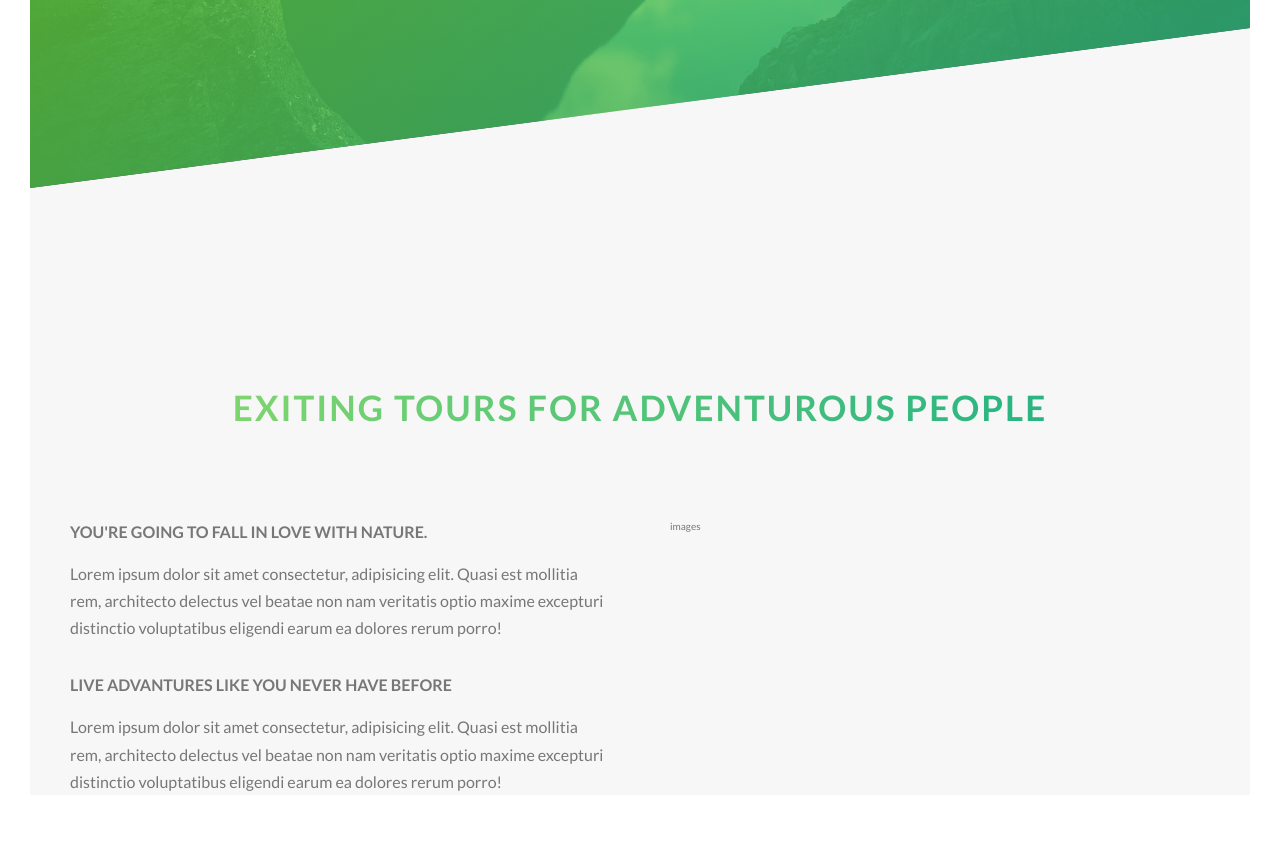
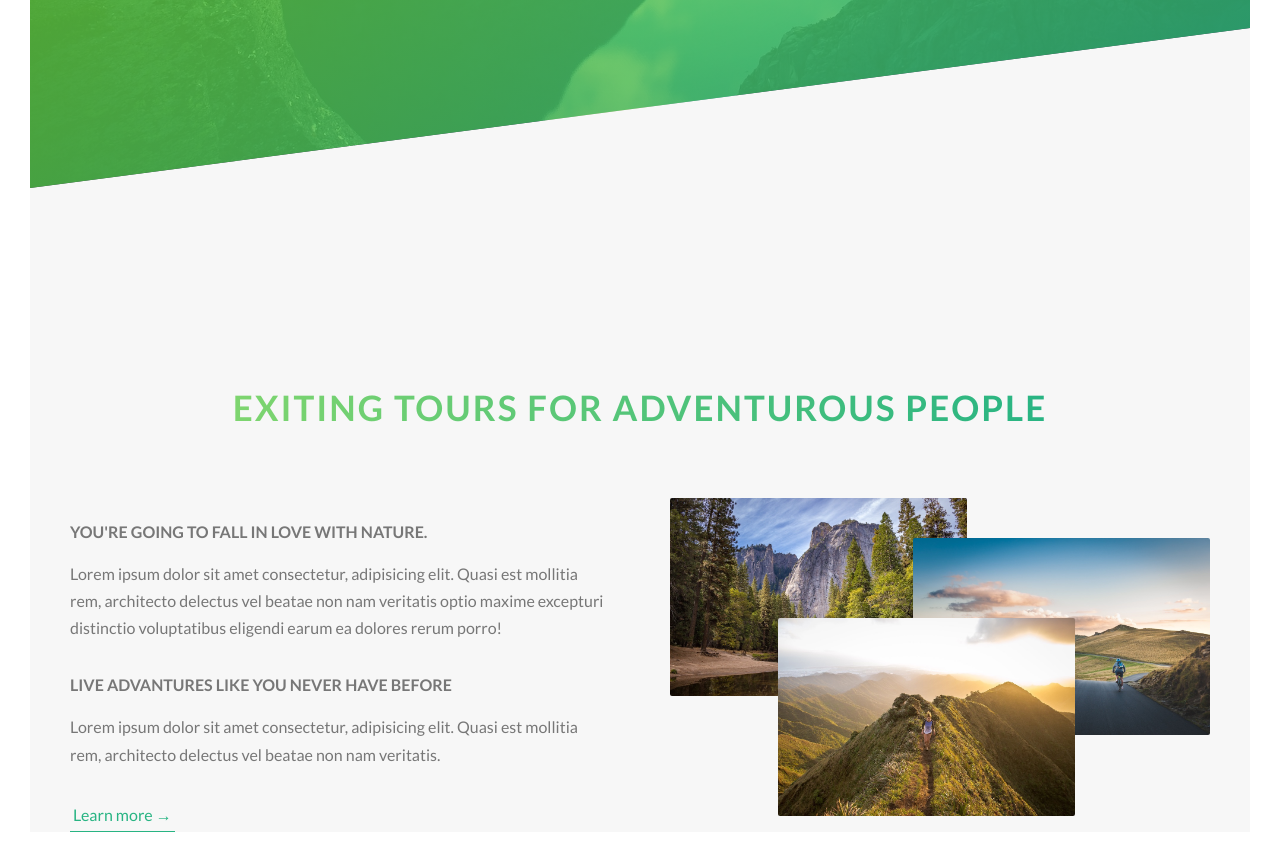
Before and after one commit to aysebat/outdoorsWebsite, a website: page index.html in a window 1280 px wide. Shown: the part 602-1462 px from the top of the page. Before the commit the page ends 1427 px from the top, so only its background shows below. Drawn offline with Linux system fonts and the light colour scheme.

Commit message:
imges and text

```diff
--- a/index.html
+++ b/index.html
@@ -43,13 +43,20 @@
                         Live advantures like you never have before
                     </h3>
                     <p class="paragraf">
-                        Lorem ipsum dolor sit amet consectetur, adipisicing elit. Quasi est mollitia rem, architecto delectus vel beatae non nam veritatis optio maxime excepturi distinctio voluptatibus eligendi earum ea dolores rerum porro!
+                        Lorem ipsum dolor sit amet consectetur, adipisicing elit. Quasi est mollitia rem, architecto delectus vel beatae non nam veritatis.
                     </p>
+                    <a href="#" class="btn-text">Learn more &rarr; </a>
 
 
                 </div>
                 <div class="col1-of-2">
-                images
+                    <div class="composition">
+                        <img src="img/nat-1-large.jpg" alt="Photo 1" class="composition__photo composition__photo--p1">
+                        <img src="img/nat-2-large.jpg" alt="Photo 2" class="composition__photo composition__photo--p2">
+                        <img src="img/nat-3-large.jpg" alt="Photo 3" class="composition__photo composition__photo--p3">
+                    </div>
+
+
                 </div>
             </div>
 
```
